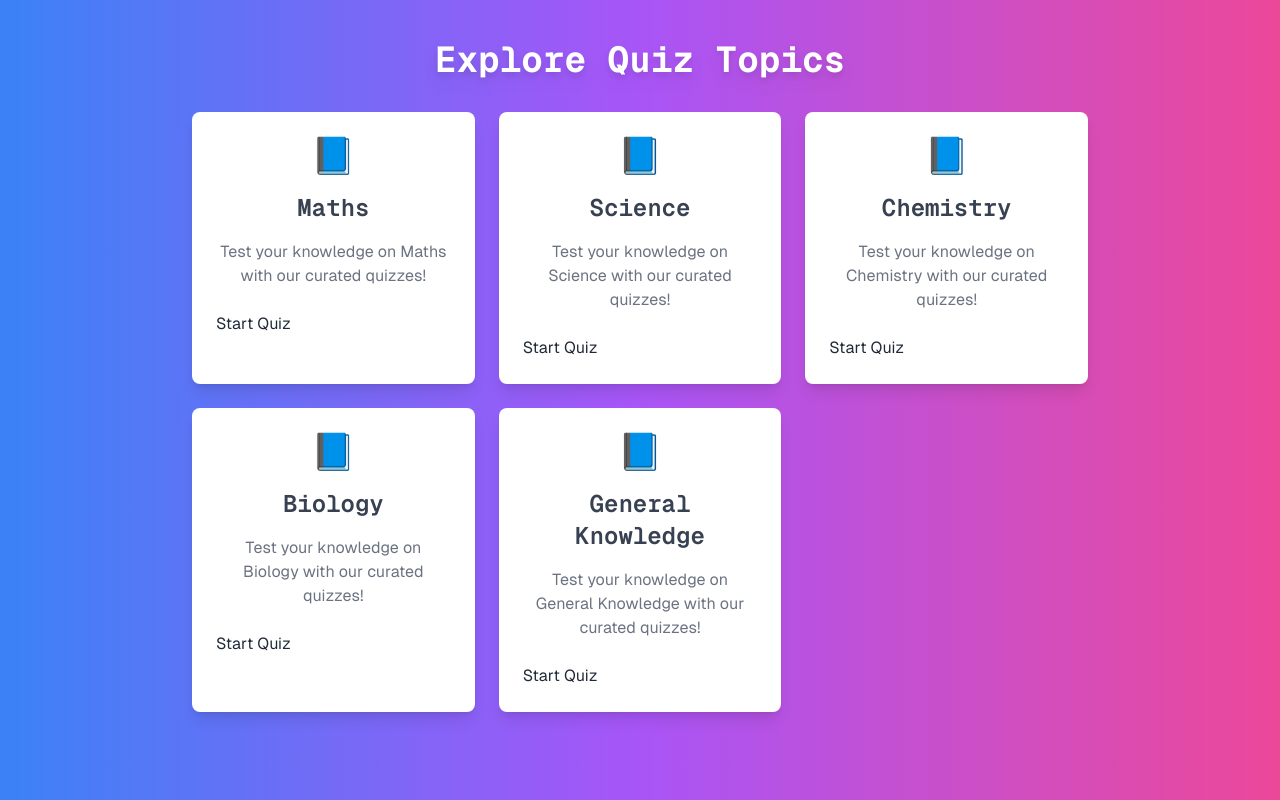
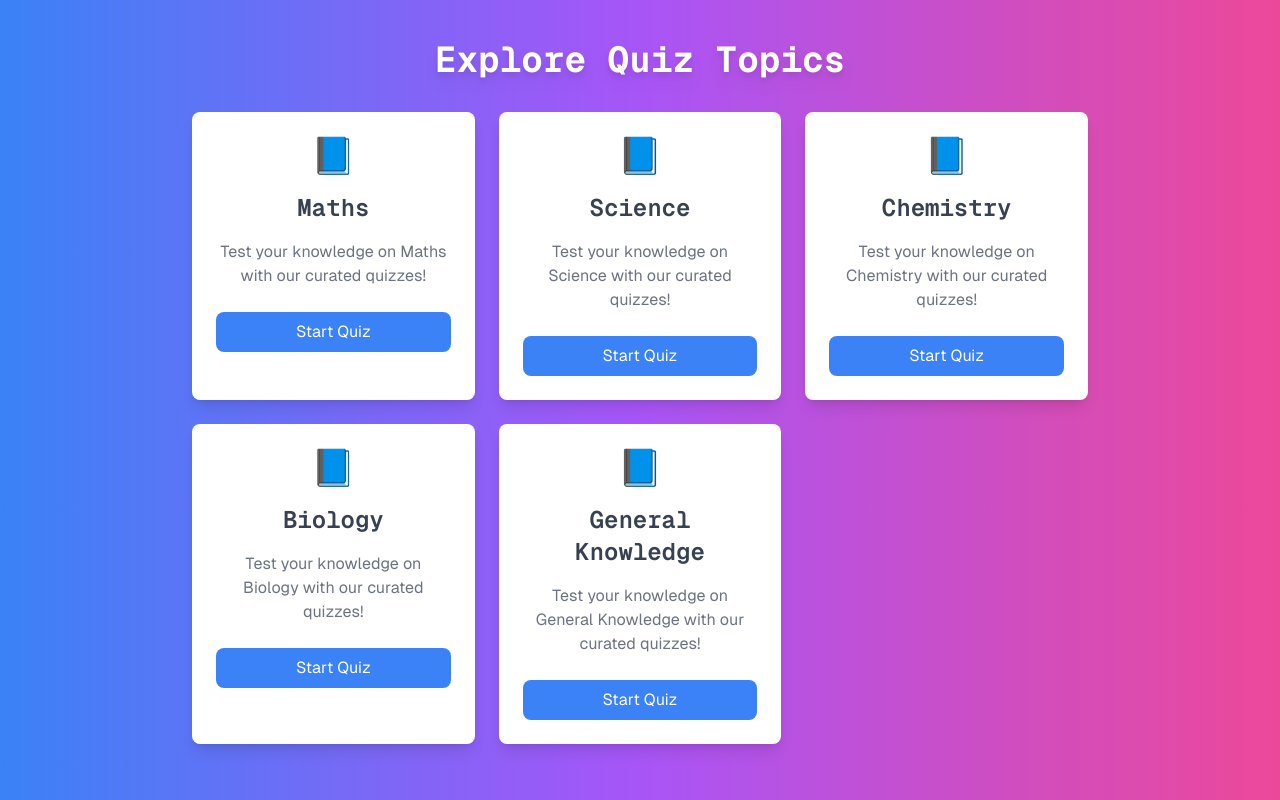
Before and after one commit to Vrajdp1/smartquizhub, a Next.js app: page /topics in a window 1280 px wide. Built offline with nearby package versions, Linux system fonts and the light colour scheme.

Commit message:
"Removed HTML comments around anchor tag in TopicsPage component"

```diff
--- a/app/topics/page.js
+++ b/app/topics/page.js
@@ -21,12 +21,12 @@ export default function TopicsPage() {
             <p className="text-gray-500 text-center mb-6">
               Test your knowledge on {topic} with our curated quizzes!
             </p>
-            {/* <a
+            <a
               href={`/topics/${topic.toLowerCase()}`}
               className="block text-center bg-blue-500 text-white py-2 px-4 rounded-lg hover:bg-blue-600"
-            > */}
+            >
               Start Quiz
-            {/* </a> */}
+            </a>
           </div>
         ))}
       </div>
```
